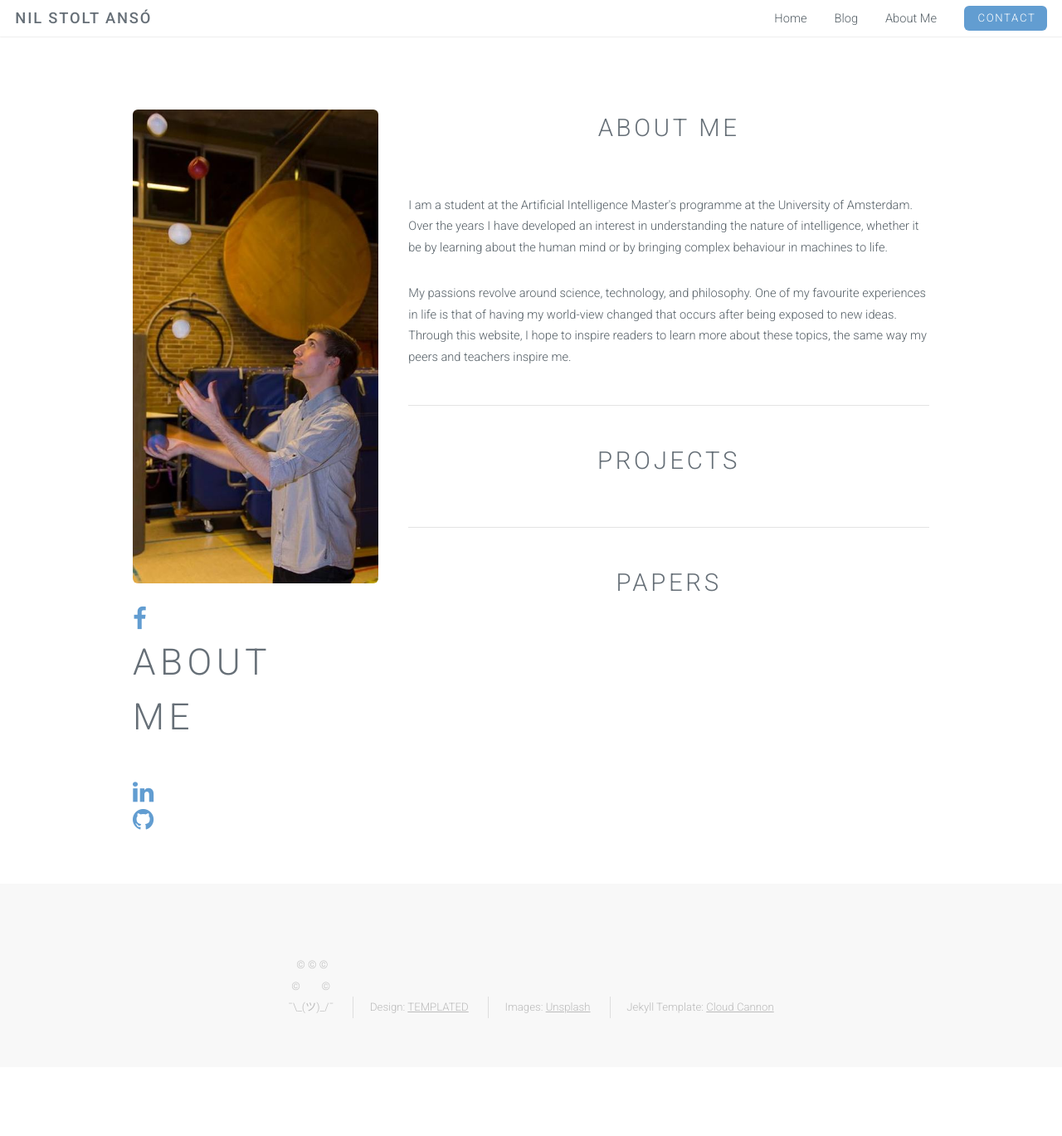
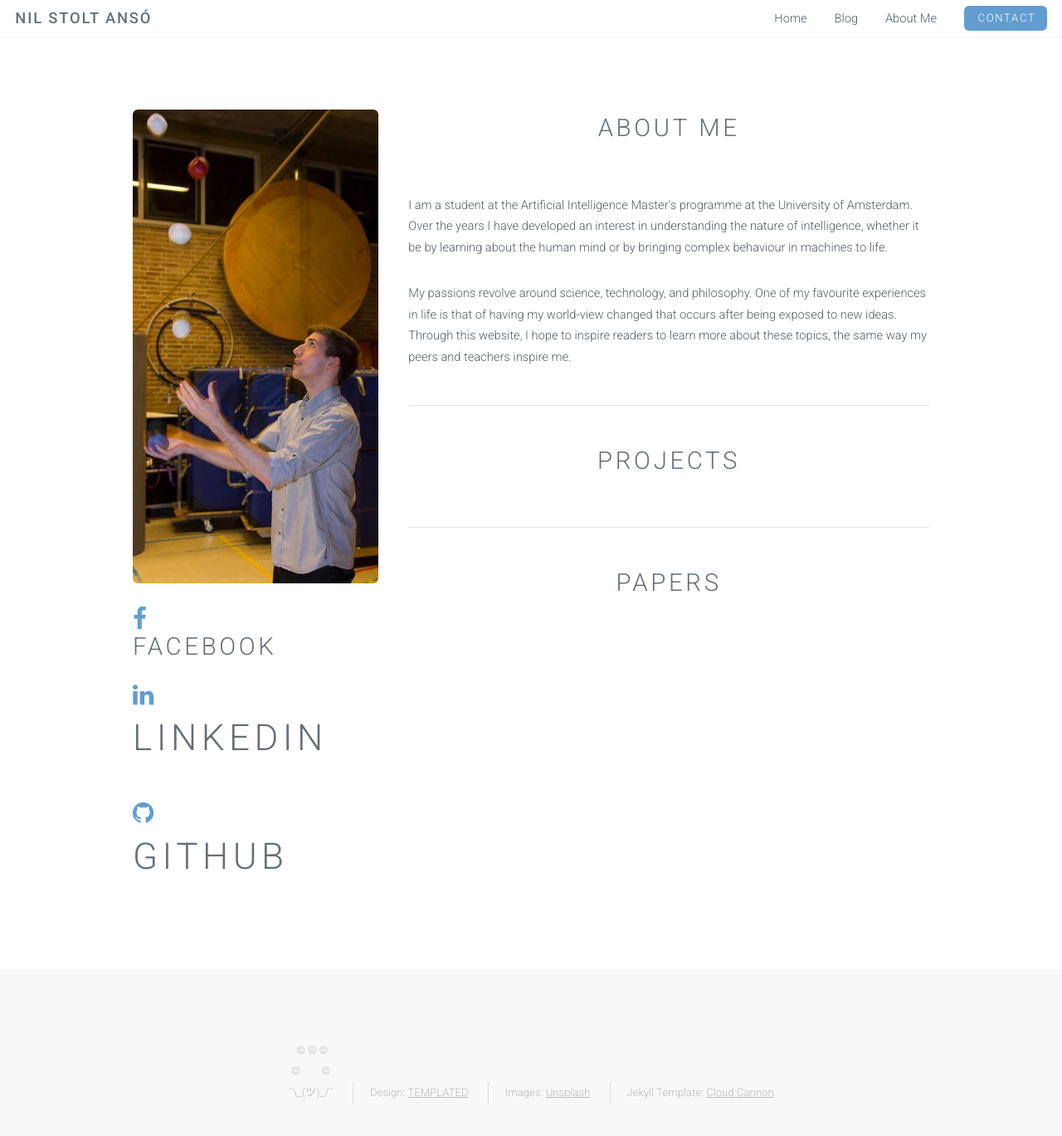
Before and after one commit to NILOIDE/NILOIDE.github.io, a Jekyll site: the page built from About-Me.html, in a window 1280 px wide and 1388 px high. Shown: the top 1369 px of the window at 83% size. Built offline with Jekyll 4.4.1, drawn with Linux system fonts in a browser that asks for light colours.

Commit message:
Trying new social media buttons

```diff
--- a/About-Me.html
+++ b/About-Me.html
@@ -15,7 +15,7 @@ layout: default
                             <a href="https://www.facebook.com/{{ site.facebook_username }}">
                                 <i class="fa fa-facebook"></i>
                             </a>
-                            <h2>About Me</h2>
+                            <h1>FaceBook</h1>
                         </span>
                     {% endif %}
                     </div>
@@ -25,6 +25,7 @@ layout: default
                             <a href="https://linkedin.com/in/{{ site.linkedin_username }}">
                                 <i class="fa fa-linkedin"></i>
                             </a>
+                            <h2>LinkedIn</h2>
                         </span>
                     {% endif %}
                     </div>
@@ -34,6 +35,7 @@ layout: default
                             <a href="https://github.com/{{ site.github_username }}">
                                 <i class="fa fa-github"></i>
                             </a>
+                            <h2>GitHub</h2>
                         </span>
                     {% endif %}
                     </div>
```
